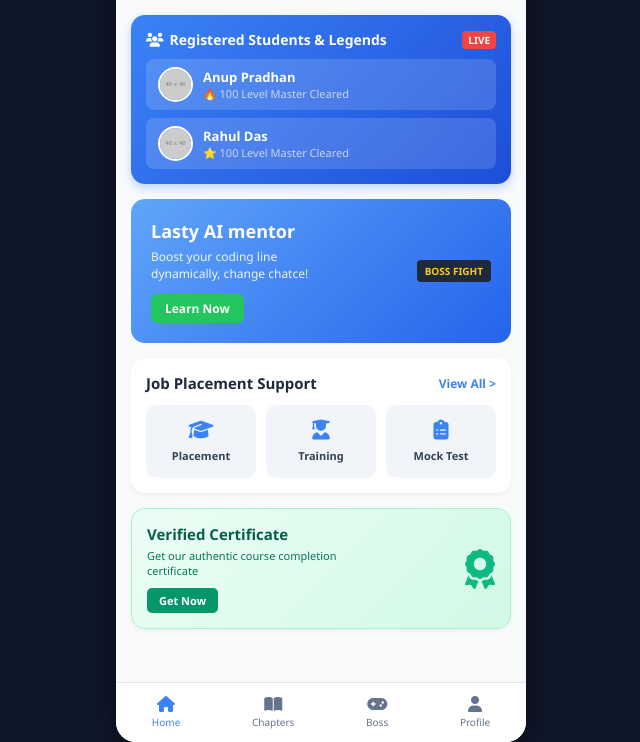
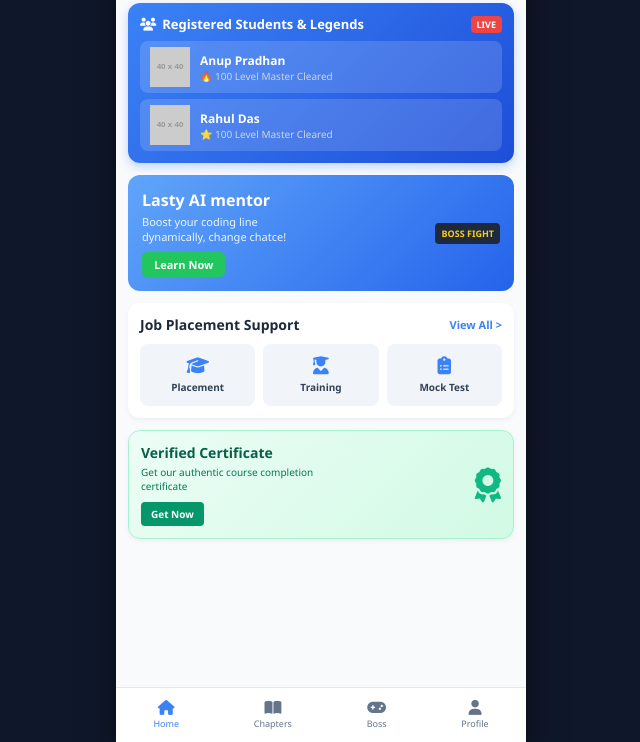
Before and after one commit to vmdynamicsgroup-ceo/GP-Codecraft, a website: page public/index.html in a window 1280 px wide. Shown: the part 58-800 px from the top of the page, without its empty margins (319-959 px from the left). Drawn offline with Linux system fonts and the light colour scheme; placeholder pictures from the web are drawn by us.

Commit message:
Update style.css

```diff
--- a/public/style.css
+++ b/public/style.css
@@ -10,21 +10,21 @@ body {
     display: flex;
     justify-content: center;
     align-items: center;
-    min-height: 100vh;
+    height: 100vh;
+    overflow: hidden;
 }
 
 /* Mobile Frame Wrapper */
 .mobile-container {
     width: 100%;
     max-width: 410px;
-    height: 100vh;
-    max-height: 850px;
+    height: 100%;
+    max-height: 100vh;
     background: #f8fafc;
     display: flex;
     flex-direction: column;
     position: relative;
     box-shadow: 0 10px 30px rgba(0,0,0,0.5);
-    border-radius: 20px;
     overflow: hidden;
 }
 
@@ -33,21 +33,22 @@ body {
     display: flex;
     justify-content: space-between;
     align-items: center;
-    padding: 15px 20px;
+    padding: 12px 16px;
     background: #ffffff;
     border-bottom: 1px solid #e2e8f0;
+    z-index: 10;
 }
 
 .logo-area h2 {
-    font-size: 20px;
+    font-size: 18px;
     color: #1e293b;
     font-weight: 700;
 }
 
 .header-icons {
     display: flex;
-    gap: 15px;
-    font-size: 18px;
+    gap: 12px;
+    font-size: 16px;
     color: #475569;
 }
 
@@ -58,17 +59,17 @@ body {
 .dashboard-scroll {
     flex: 1;
     overflow-y: auto;
-    padding: 15px;
-    padding-bottom: 70px;
+    padding: 12px;
+    padding-bottom: 75px; /* Space for bottom nav */
 }
 
 /* Registered Students & 100 Level Winners Box */
 .community-box {
     background: linear-gradient(135deg, #3b82f6, #1d4ed8);
-    border-radius: 14px;
-    padding: 15px;
+    border-radius: 12px;
+    padding: 12px;
     color: #fff;
-    margin-bottom: 15px;
+    margin-bottom: 12px;
     box-shadow: 0 4px 10px rgba(59, 130, 246, 0.3);
 }
 
@@ -76,11 +77,11 @@ body {
     display: flex;
     justify-content: space-between;
     align-items: center;
-    margin-bottom: 10px;
+    margin-bottom: 8px;
 }
 
 .box-header h3 {
-    font-size: 14px;
+    font-size: 13px;
     display: flex;
     align-items: center;
     gap: 6px;
@@ -88,7 +89,7 @@ body {
 
 .live-badge {
     background: #ef4444;
-    font-size: 10px;
+    font-size: 9px;
     padding: 2px 6px;
     border-radius: 4px;
     font-weight: bold;
@@ -98,7 +99,7 @@ body {
 .winners-slider {
     display: flex;
     flex-direction: column;
-    gap: 8px;
+    gap: 6px;
 }
 
 .winner-card {
@@ -106,70 +107,72 @@ body {
     align-items: center;
     gap: 10px;
     background: rgba(255, 255, 255, 0.15);
-    padding: 8px 12px;
+    padding: 6px 10px;
     border-radius: 8px;
-    backdrop-filter: blur(5px);
 }
 
-.winner-card img {
-    width: 35px;
-    height: 35px;
+.avatar-circle {
+    width: 32px;
+    height: 32px;
+    background: #ffffff;
+    color: #1d4ed8;
+    font-weight: bold;
+    display: flex;
+    justify-content: center;
+    align-items: center;
     border-radius: 50%;
-    object-fit: cover;
-    border: 2px solid #fff;
+    font-size: 14px;
 }
 
 .winner-card h4 {
-    font-size: 13px;
+    font-size: 12px;
     font-weight: 600;
 }
 
 .winner-card p {
-    font-size: 11px;
+    font-size: 10px;
     color: #cbd5e1;
 }
 
 /* AI Mentor Banner */
 .ai-banner {
     background: linear-gradient(135deg, #60a5fa, #2563eb);
-    border-radius: 14px;
-    padding: 20px;
+    border-radius: 12px;
+    padding: 14px;
     color: white;
     display: flex;
     justify-content: space-between;
     align-items: center;
-    margin-bottom: 15px;
-    position: relative;
-    overflow: hidden;
+    margin-bottom: 12px;
 }
 
 .ai-text h3 {
-    font-size: 18px;
-    margin-bottom: 5px;
+    font-size: 16px;
+    margin-bottom: 3px;
 }
 
 .ai-text p {
-    font-size: 12px;
+    font-size: 11px;
     opacity: 0.9;
-    margin-bottom: 12px;
-    max-width: 180px;
+    margin-bottom: 8px;
+    max-width: 170px;
 }
 
 .learn-btn {
     background: #22c55e;
     color: white;
     border: none;
-    padding: 6px 14px;
-    font-size: 12px;
+    padding: 5px 12px;
+    font-size: 11px;
     font-weight: bold;
-    border-radius: 6px;
+    border-radius: 5px;
     cursor: pointer;
 }
 
 .boss-tag {
     background: #1e293b;
-    font-size: 10px;
-    padding: 4px 8px;
+    font-size: 9px;
+    padding: 4px 6px;
     border-radius: 4px;
     font-weight: bold;
     color: #facc15;
@@ -178,9 +181,9 @@ body {
 /* Section Blocks */
 .section-block {
     background: white;
-    border-radius: 14px;
-    padding: 15px;
-    margin-bottom: 15px;
+    border-radius: 12px;
+    padding: 12px;
+    margin-bottom: 12px;
     box-shadow: 0 2px 5px rgba(0,0,0,0.05);
 }
 
@@ -188,16 +191,16 @@ body {
     display: flex;
     justify-content: space-between;
     align-items: center;
-    margin-bottom: 12px;
+    margin-bottom: 10px;
 }
 
 .section-title h3 {
-    font-size: 15px;
+    font-size: 14px;
     color: #1e293b;
 }
 
 .view-all {
-    font-size: 12px;
+    font-size: 11px;
     color: #3b82f6;
     text-decoration: none;
     font-weight: 600;
@@ -206,27 +209,28 @@ body {
 .services-grid {
     display: grid;
     grid-template-columns: repeat(3, 1fr);
-    gap: 10px;
+    gap: 8px;
 }
 
 .service-card {
     background: #f1f5f9;
-    padding: 15px 10px;
-    border-radius: 10px;
+    padding: 12px 8px;
+    border-radius: 8px;
     text-align: center;
     display: flex;
     flex-direction: column;
     align-items: center;
-    gap: 8px;
+    gap: 6px;
+    cursor: pointer;
 }
 
 .service-card i {
-    font-size: 20px;
+    font-size: 18px;
     color: #3b82f6;
 }
 
 .service-card span {
-    font-size: 11px;
+    font-size: 10px;
     font-weight: 600;
     color: #334155;
 }
@@ -241,47 +245,47 @@ body {
 }
 
 .cert-info h3 {
-    font-size: 15px;
+    font-size: 14px;
     color: #065f46;
-    margin-bottom: 4px;
+    margin-bottom: 3px;
 }
 
 .cert-info p {
-    font-size: 11px;
+    font-size: 10px;
     color: #047857;
-    margin-bottom: 10px;
-    max-width: 200px;
+    margin-bottom: 8px;
+    max-width: 180px;
 }
 
 .get-cert-btn {
     background: #059669;
     color: white;
     border: none;
-    padding: 5px 12px;
-    font-size: 11px;
+    padding: 5px 10px;
+    font-size: 10px;
     font-weight: bold;
-    border-radius: 5px;
+    border-radius: 4px;
     cursor: pointer;
 }
 
 .cert-icon i {
-    font-size: 40px;
+    font-size: 35px;
     color: #10b981;
 }
 
-/* Bottom Navigation */
+/* Bottom Navigation (Fixed properly inside mobile frame) */
 .bottom-nav {
     position: absolute;
     bottom: 0;
     left: 0;
     width: 100%;
-    height: 60px;
+    height: 55px;
     background: #ffffff;
     border-top: 1px solid #e2e8f0;
     display: flex;
     justify-content: space-around;
     align-items: center;
-    z-index: 100;
+    z-index: 1000;
 }
 
 .nav-item {
@@ -290,12 +294,12 @@ body {
     align-items: center;
     text-decoration: none;
     color: #64748b;
-    font-size: 10px;
-    gap: 3px;
+    font-size: 9px;
+    gap: 2px;
 }
 
 .nav-item i {
-    font-size: 16px;
+    font-size: 15px;
 }
 
 .nav-item.active {
```
